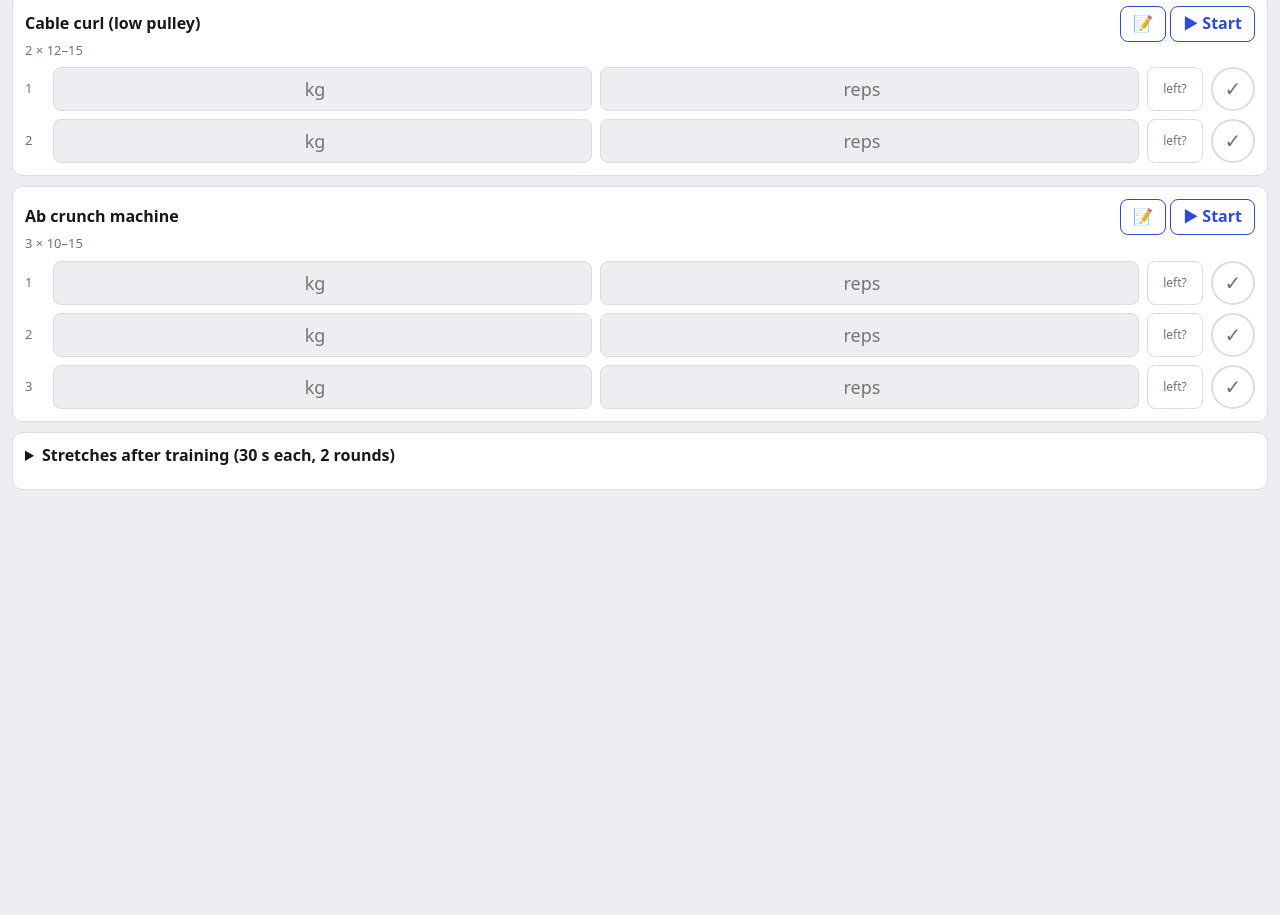
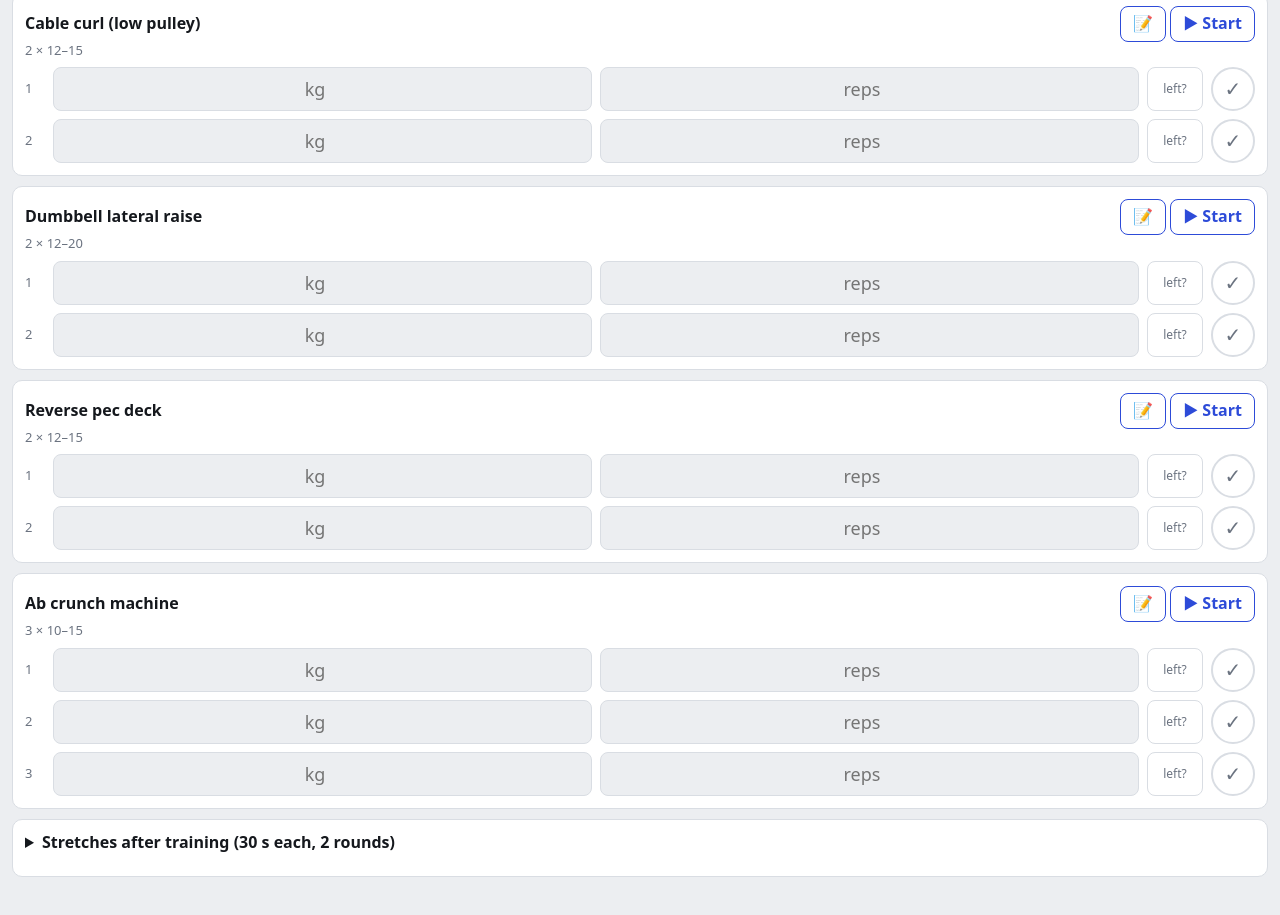
Before and after one commit to nikhilbabutalla/gymtracker, a plain HTML site: page index.html in a window 1280 px wide. Shown: the part 1860-2775 px from the top of the page. Before the commit the page ends 2460 px from the top, so only its background shows below. Drawn offline with Linux system fonts and the light colour scheme.

Commit message:
Shoulders updated

```diff
--- a/index.html
+++ b/index.html
@@ -96,6 +96,13 @@ const ABS=[
 {1:['Kneeling cable crunch',3,'10–15'],3:['Reverse crunch (decline bench)',3,'10–15'],5:['Ab crunch machine',3,'10–15']},
 {1:['Standing cable crunch',3,'10–15'],3:['Weighted decline sit-up',3,'10–15'],5:['Kneeling cable crunch',3,'10–15']}
 ];
+// Extra shoulder work on back days: SHX[block][week][weekday] = list of [name, sets, reps]
+const SHX=[
+[{2:[['Dumbbell lateral raise',2,'12–20']],5:[['Dumbbell lateral raise',2,'12–20'],['Reverse pec deck',2,'12–15']]},
+ {2:[['Single-arm cable lateral raise',2,'12–20']],5:[['Single-arm cable lateral raise',2,'12–20'],['Face pull',2,'12–15']]}],
+[{2:[['Lean-away lateral raise',2,'12–20']],5:[['Lean-away lateral raise',2,'12–20'],['Cable rear-delt fly',2,'12–15']]},
+ {2:[['Cable lateral raise (across the body)',2,'12–20']],5:[['Cable lateral raise (across the body)',2,'12–20'],['Bent-over dumbbell rear raise',2,'12–15']]}]
+];
 // Small-muscle finisher, by block, then week of a 3-week cycle, then weekday (3 = Wed, 6 = Sat): [name, sets, reps]
 const FN=[[
 {3:['Side-lying dumbbell external rotation',3,'12–15'],6:['Cable hip abduction (ankle strap)',3,'12–15']},
@@ -136,7 +143,7 @@ function last(k){for(const x of Object.keys(D.logs).filter(x=>x<cur).sort().reve
 function rW(){
  const d=dt(cur).getDay(),w=wk(cur);
  if(!d)return'<h2>Rest day</h2><div class="card">Sunday is for eating and sleeping. Check the Food tab.</div>';
- const b=bl(cur),f=FN[b][cy(cur)][d],ab=ABS[b][d],[t,s0]=S[b][w][d-1],s=[s0,ab&&ab.join('|'),f&&f.join('|')].filter(Boolean).join(';'),lg=day().w||{};
+ const b=bl(cur),f=FN[b][cy(cur)][d],ab=ABS[b][d],[t,s0]=S[b][w][d-1],sx=(SHX[b][w][d]||[]).map(e=>e.join('|')),s=[s0,...sx,ab&&ab.join('|'),f&&f.join('|')].filter(Boolean).join(';'),lg=day().w||{};
  const old=Object.keys(D.logs).length&&Date.now()-D.bk>6048e5;
  let h=(old?`<div class="warn" data-a="bk">No backup in the last week. Tap to save one.</div>`:'')+`<h2>${t}</h2><div class="mut" style="margin:0 2px">Block ${b+1}, week ${md(wn(cur),6)+1} of 6 (${'AB'[w]}). Tap ✓ to log a set; empty fields use last time’s numbers. Tap “left?” to record how many reps you could still have done (0 = failure).</div>`;
  h+=blk('Warm-up (about 10 min)',WU[TY[d]],'w',1);
@@ -218,7 +225,7 @@ function startT(o){snd();T=Object.assign(o,{ph:'ready',t0:Date.now(),du:5,w:0});
 document.addEventListener('visibilitychange',()=>{if(!document.hidden&&T){wake();tick()}});
 if(T){tm=setInterval(tick,250);tick()}
 // ---- Stats: weekly sets per muscle, weight trend, progress ----
-const TG={Chest:20,Back:20,Shoulders:17,Triceps:14,Biceps:14,Forearms:6,Abs:9,Quads:11,Hamstrings:9,Calves:10};
+const TG={Chest:20,Back:20,Shoulders:23,Triceps:14,Biceps:14,Forearms:6,Abs:9,Quads:11,Hamstrings:9,Calves:10};
 const grp=(n,d)=>/crunch|leg raise|sit-up|rollout/i.test(n)?'Abs':/calf/i.test(n)?'Calves':/shoulder press|lateral raise|rear|face pull|reverse pec deck/i.test(n)?'Shoulders':/back extension/i.test(n)?(d=='2'?'Back':'Hamstrings'):/leg curl|romanian|RDL/i.test(n)?'Hamstrings':/squat|leg press|lunge|step-up|leg extension/i.test(n)?'Quads':/extension|pushdown|skull|dip machine/i.test(n)?'Triceps':/wrist|reverse curl/i.test(n)?'Forearms':/curl/i.test(n)?'Biceps':/row|pulldown|pullover|shrug/i.test(n)?'Back':/press|fly|pec deck/i.test(n)?'Chest':null;
 function wsets(){const m=mon(cur),c={};for(let i=0;i<7;i++){const d=new Date(m);d.setDate(d.getDate()+i);const w=(D.logs[iso(d)]||{}).w||{};for(const k in w){const g=grp(k.split('|')[1],k[1]);if(g)c[g]=(c[g]||0)+w[k].filter(s=>s&&s[2]).length}}return c}
 function wt(){const r={};for(const x in D.logs){const b=+D.logs[x].bw;if(b>0){const k=iso(mon(x));(r[k]=r[k]||[]).push(b)}}return Object.keys(r).sort().slice(-6).map(k=>({k,a:r[k].reduce((s,v)=>s+v,0)/r[k].length}))}
```
